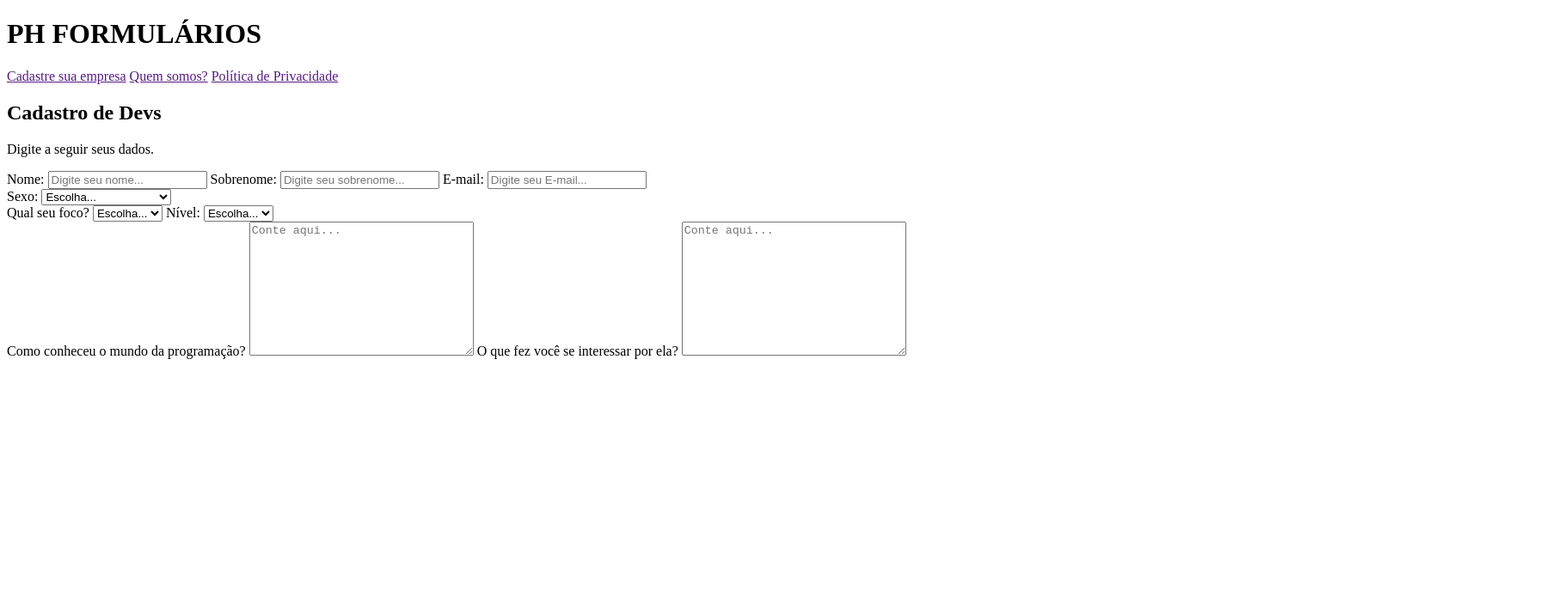
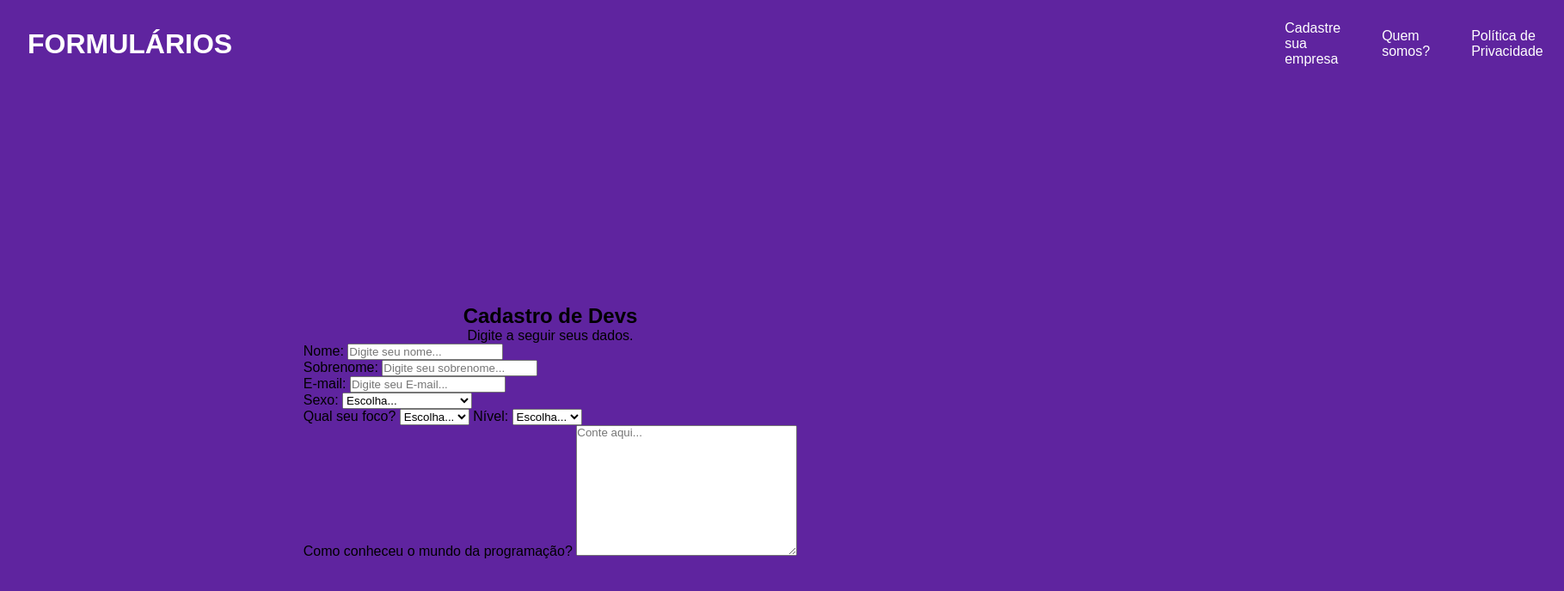
Before and after one commit to pedroteixeira1998/Formul-rio-, a plain HTML site: page index.html in a window 1280 px wide. Shown: the whole page at 86% size, 1819 px wide, since content can reach past the window. Drawn offline with Linux system fonts and the light colour scheme.

Commit message:
inicio css

```diff
--- a/index.html
+++ b/index.html
@@ -8,23 +8,27 @@
     <title>Formulario</title>
 </head>
 <body>
-    <header>
-        <h1>PH FORMULÁRIOS</h1>
-        <a href="">Cadastre sua empresa</a>
-        <a href="">Quem somos?</a>
-        <a href="">Política de Privacidade</a>
+    <header class="cabecalho">
+        <h1 class="titulo">FORMULÁRIOS</h1>
+        <a class = "ancora" href="">Cadastre sua empresa</a>
+        <a href="" class="ancora">Quem somos?</a>
+        <a href="" class="ancora">Política de Privacidade</a>
     </header>
     <main>
-        <section>
-            <div>
+        <div class="content">
             <h2>Cadastro de Devs</h2>
             <p>Digite a seguir seus dados.</p>
-            </div>
+
+            <form action="">
                 <div>
                     <label for="">Nome:</label>
                     <input type="text" name="nome" id="nome" placeholder="Digite seu nome..." required>
+                </div>
+                <div>
                     <label for="">Sobrenome:</label>
                     <input type="text" name="sobrenome" id="sobrenome" placeholder="Digite seu sobrenome..." required>
+                </div>
+                <div>
                     <label for="">E-mail:</label>
                     <input type="email" name="email" id="email" placeholder="Digite seu E-mail..." required>
                 </div>
@@ -56,8 +60,8 @@
                 <div>
                     <label for="">Como conheceu o mundo da programação?</label>
                     <textarea name="conhecer" id="conhecer" cols="30" rows="10" placeholder="Conte aqui..."></textarea>
-                <label for="">O que fez você se interessar por ela?</label>
-                <textarea name="interesse" id="interesse" cols="30" rows="10" placeholder="Conte aqui..."></textarea>
+
+                </div>
         </div>
 
 
@@ -67,7 +71,7 @@
 
 
 
-        </section>
+            </form>
 
     </main>
     <footer>
--- a/style.css
+++ b/style.css
@@ -0,0 +1,46 @@
+*{
+    padding: 0;
+    margin: 0;
+    font-family: sans-serif;
+    text-decoration: none;
+}
+.cabecalho{
+    display: flex;
+    align-items: center;
+    flex-direction: row;
+    background-color: #5f249f;
+}
+
+.titulo{
+    color: #fff;
+    padding: 32px;
+    padding-right: 1200px;
+}
+
+.ancora{
+    color: #fff;
+    display: flex;
+    align-items: right;
+    padding: 24px;
+}
+
+/*Main*/
+body{
+    background-color: #5f249f;
+}
+
+main{
+    margin: 0;
+    padding: 0;
+
+}
+
+.content{
+    display: flex;
+    flex-direction: column;
+    justify-content: center;
+    align-items: center;
+    height: 100vh;
+
+
+}
```
Lines whose indentation alone changed are shown as unchanged.
